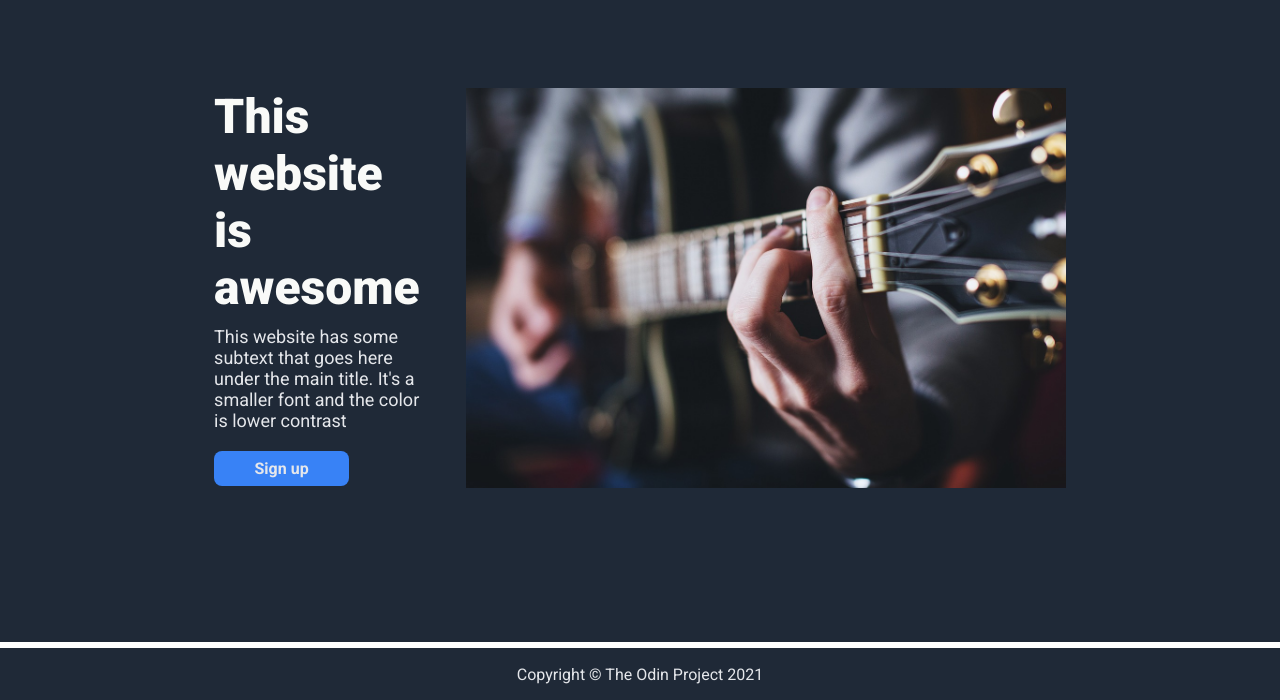
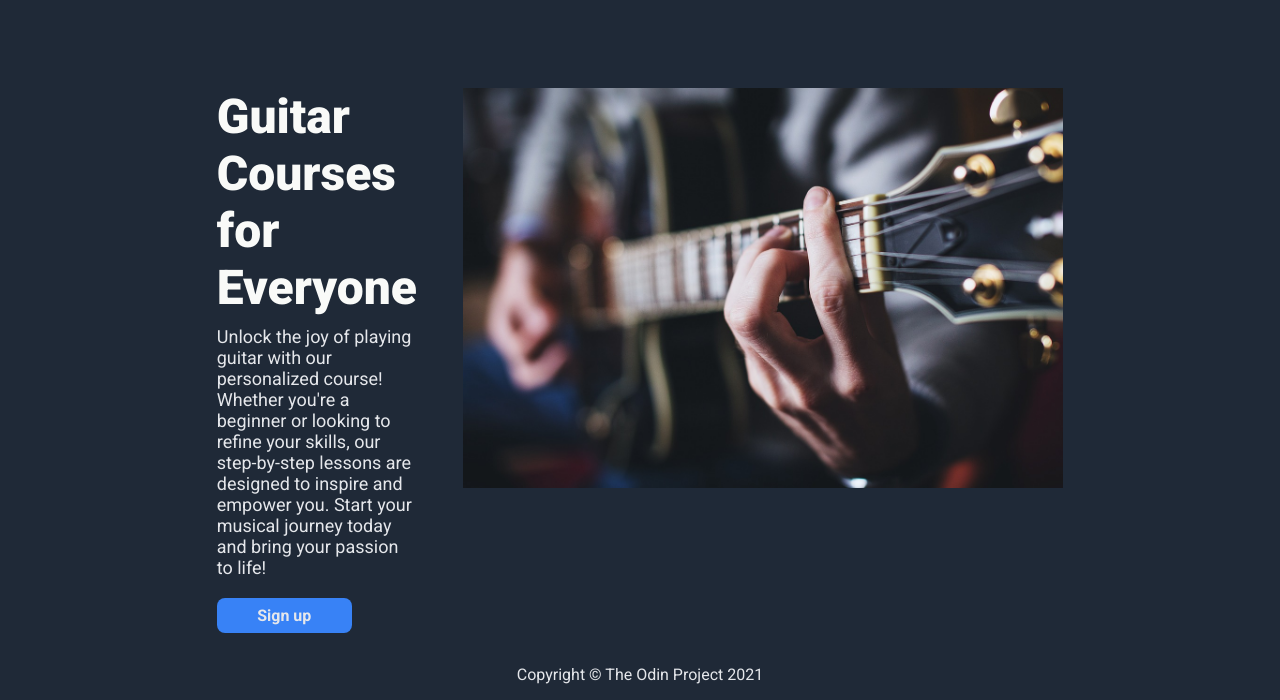
Before and after one commit to joaquimlcbfranco/landing-page, a plain HTML site: page index.html in a window 1280 px wide. Shown: the part 100-800 px from the top of the page. Drawn offline with Linux system fonts and the light colour scheme.

Commit message:
Change hero section title and description

```diff
--- a/index.html
+++ b/index.html
@@ -22,8 +22,8 @@
 
         <div class="hero">
             <div class="hero-text">
-                <p class="hero-main">This website is awesome</p>
-                <p class="hero-secondary">This website has some subtext that goes here under the main title. It's a smaller font and the color is lower contrast</p>
+                <p class="hero-main">Guitar Courses for Everyone</p>
+                <p class="hero-secondary">Unlock the joy of playing guitar with our personalized course! Whether you're a beginner or looking to refine your skills, our step-by-step lessons are designed to inspire and empower you. Start your musical journey today and bring your passion to life!</p>
                 <button class="hero-button" type="button">Sign up</button>
             </div>
             <div class="hero-image">
```
